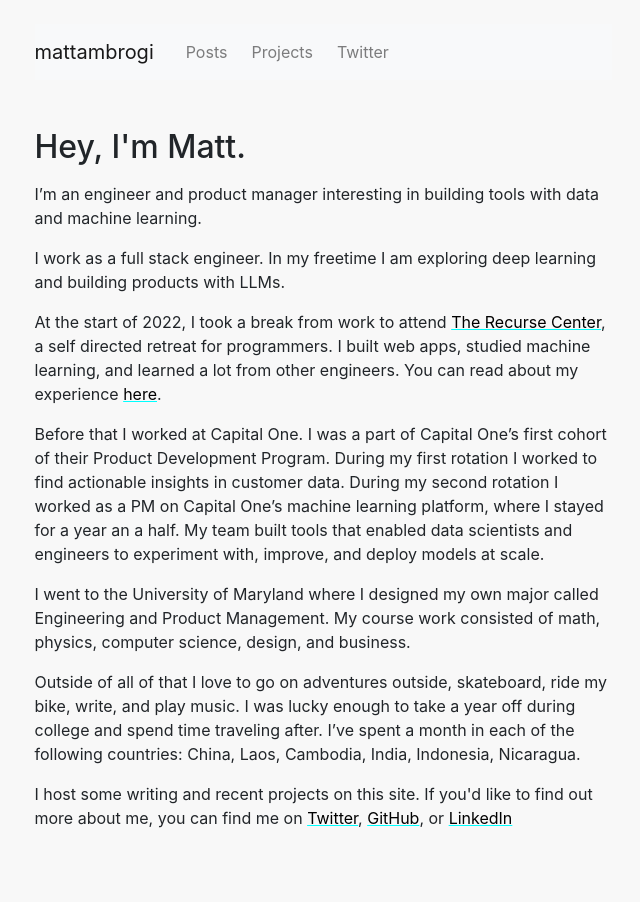
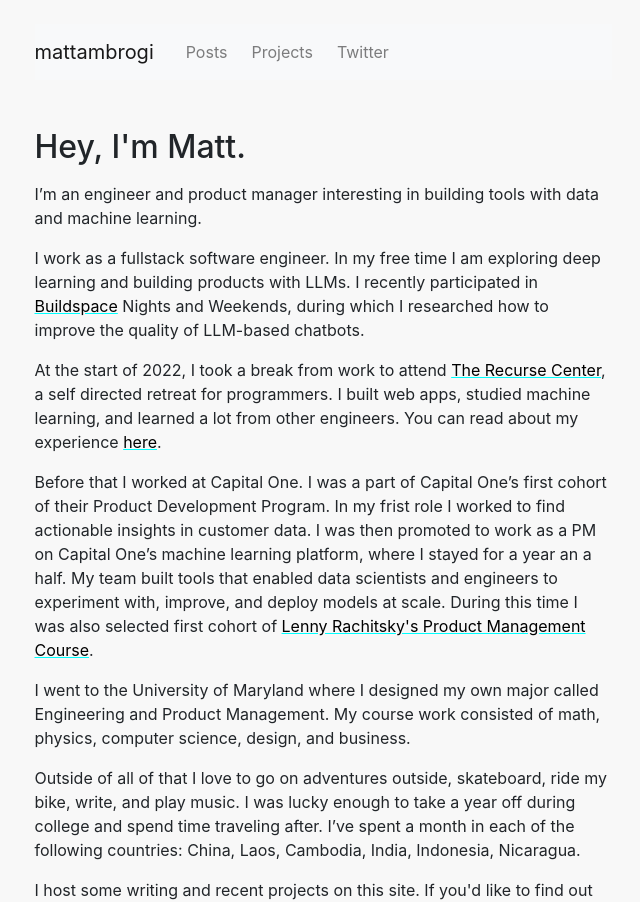
Before and after one commit to mattambrogi/personal-site, a Django app: page / in a window 1280 px wide. Shown: the top 902 px of the page, without its empty margins (317-957 px from the left). Before the commit the page ends 828 px from the top, so only its background shows below. Run offline with Django 4.2, Linux system fonts and the light colour scheme; parts of the project's set-up code (start-up, migrations or seed data) failed here and were passed over.

Commit message:
personal site updates

```diff
--- a/templates/home.html
+++ b/templates/home.html
@@ -21,19 +21,26 @@
 <div class="home-content">
     <h2 class="mb-3"> Hey, I'm Matt.</h2>
     <p>I’m an engineer and product manager interesting in building tools with data and machine learning.</p>
-    <p>I work as a full stack engineer. In my freetime I am exploring deep learning and building products with LLMs.</p>
-    <p>At the start of 2022, I took a break from work to attend <a href="https://www.recurse.com/">The Recurse
+    <p>I work as a fullstack software engineer. In my free time I am exploring deep learning and building products with
+        LLMs. I recently participated in <a target="_blank" href="https://buildspace.so/">Buildspace</a> Nights and
+        Weekends, during
+        which I researched how to improve the
+        quality of LLM-based chatbots.</p>
+    <p>At the start of 2022, I took a break from work to attend <a target="_blank" href="https://www.recurse.com/">The
+            Recurse
             Center</a>, a self directed retreat for programmers.
         I built web apps, studied machine learning, and learned a lot from other engineers.
         You can read about my experience <a href="https://mattambrogi.bearblog.dev/">here</a>.</p>
     <p>
         Before that I worked at Capital One. I was a part of Capital One’s first cohort of their Product Development
         Program.
-        During my first rotation I worked to find actionable insights in customer data.
-        During my second rotation I worked as a PM on Capital One’s machine learning platform, where I stayed for a year
+        In my frist role I worked to find actionable insights in customer data.
+        I was then promoted to work as a PM on Capital One’s machine learning platform, where I stayed for a year
         an a half.
         My team built tools that enabled data scientists and engineers to experiment with, improve, and deploy models at
-        scale.
+        scale. During this time I was also selected first cohort of <a target="_blank"
+            href="https://twitter.com/lennysan/status/1356278817489240070?s=20">Lenny Rachitsky's Product Management
+            Course</a>.
     </p>
 
     <p>
@@ -48,9 +55,9 @@
     </p>
 
     <p>I host some writing and recent projects on this site. If you'd like to find out more about me,
-        you can find me on <a href="https://twitter.com/matt_ambrogi">Twitter</a>, <a
+        you can find me on <a target="_blank" href="https://twitter.com/matt_ambrogi">Twitter</a>, <a target="_blank"
             href="https://github.com/mattambrogi">GitHub</a>,
-        or <a href="https://www.linkedin.com/in/matthew-ambrogi/">LinkedIn</a>
+        or <a target="_blank" href="https://www.linkedin.com/in/matthew-ambrogi/">LinkedIn</a>
     </p>
 </div>
 {% endblock content %}
```
